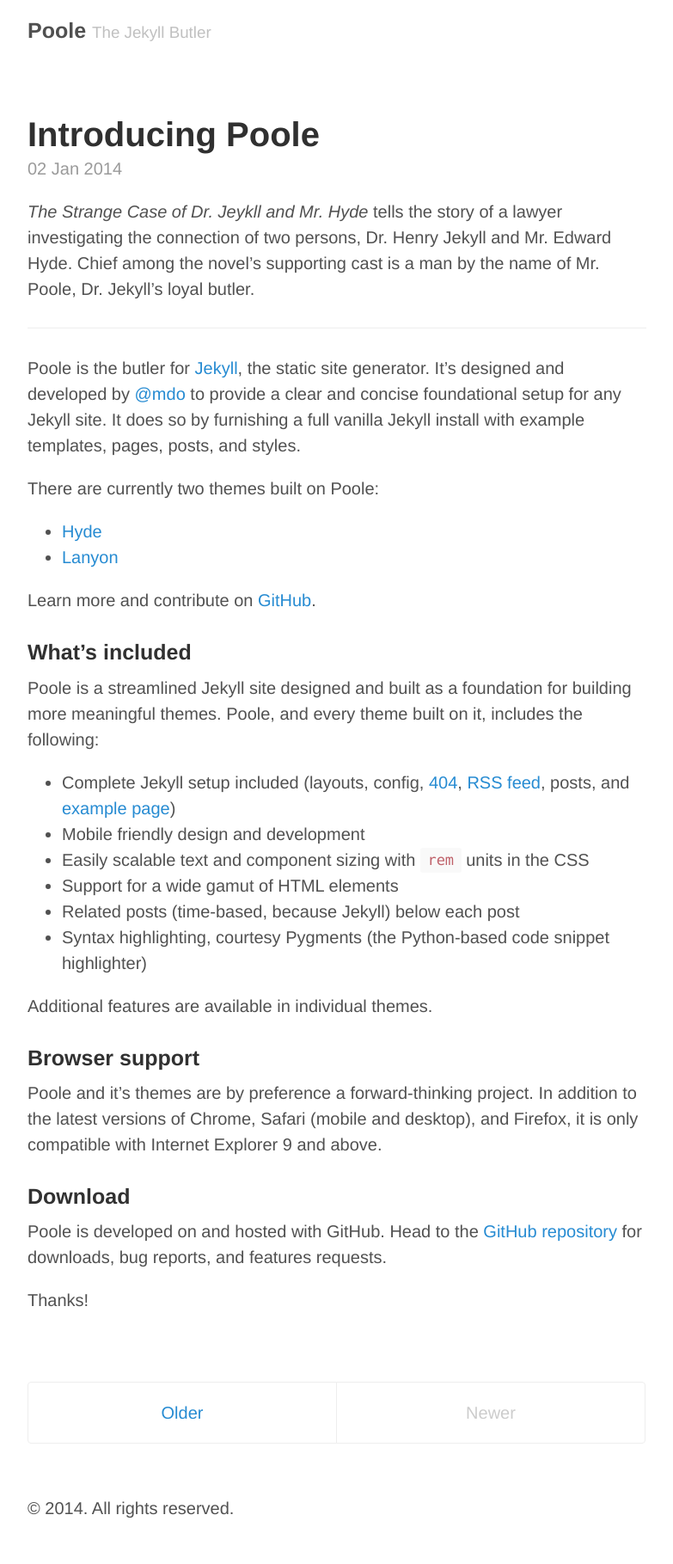
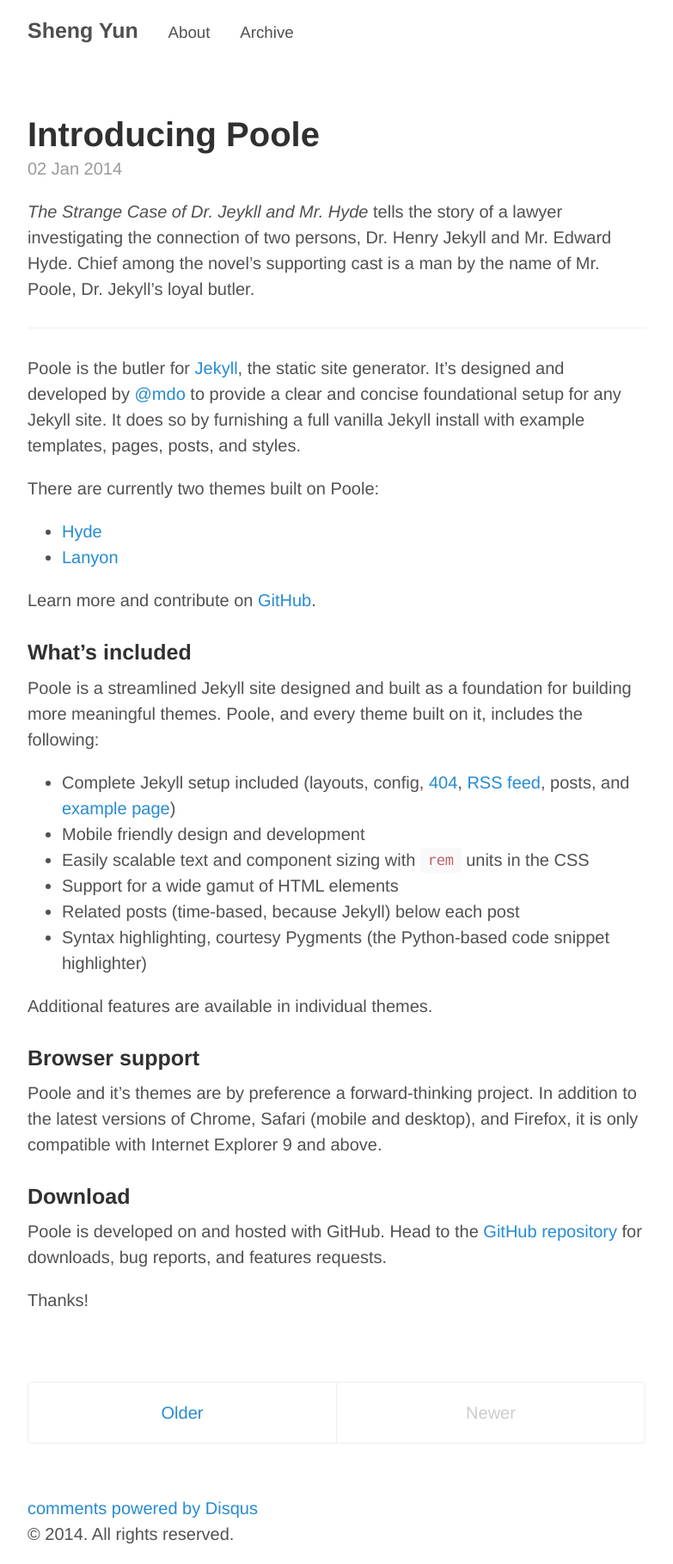
Before and after one commit to ShengYun/ShengYun.github.io, a Jekyll site: the page built from index.html, in a window 1280 px wide. Shown: the whole page at 86% size, without its empty margins (248-1031 px from the left). Built offline with Jekyll 4.4.1, drawn with Linux system fonts in a browser that asks for light colours; Markdown is read by kramdown in place of the engine named in the settings; the list of posts is cut into pages by our own code; before the commit the page ends 1789 px from its top, so only the background shows below that.

Commit message:
config blog due to http://joshualande.com/jekyll-github-pages-poole/

```diff
--- a/_config.yml
+++ b/_config.yml
@@ -6,9 +6,9 @@ pygments:         true
 permalink:        pretty
 
 # Setup
-title:            Poole
-tagline:          The Jekyll Butler
-url:              http://getpoole.com
+title:            Sheng Yun
+tagline:          Sheng Yun's Blog
+url:              http://shengyun.github.io
 paginate:         1
 baseurl:          /
 author:
@@ -20,3 +20,7 @@ author:
 version:          1.0.0
 github:
   repo:           https://github.com/poole/poole
+
+pages_list:
+    About: '/about'
+    Archive: '/archive'
--- /dev/null
+++ b/_includes/comments.html
@@ -0,0 +1,15 @@
+<!-- Add Disqus comments. -->
+<div id="disqus_thread"></div>
+<script type="text/javascript">
+  /* * * CONFIGURATION VARIABLES: EDIT BEFORE PASTING INTO YOUR WEBPAGE * * */
+  var disqus_shortname = '<USERNAME>'; // required: replace example with your forum shortname
+
+  /* * * DON'T EDIT BELOW THIS LINE * * */
+  (function() {
+    var dsq = document.createElement('script'); dsq.type = 'text/javascript'; dsq.async = true;
+    dsq.src = '//' + disqus_shortname + '.disqus.com/embed.js';
+    (document.getElementsByTagName('head')[0] || document.getElementsByTagName('body')[0]).appendChild(dsq);
+  })();
+</script>
+<noscript>Please enable JavaScript to view the <a href="http://disqus.com/?ref_noscript">comments powered by Disqus.</a></noscript>
+<a href="http://disqus.com" class="dsq-brlink">comments powered by <span class="logo-disqus">Disqus</span></a>
--- a/_layouts/default.html
+++ b/_layouts/default.html
@@ -9,11 +9,16 @@
       <div class="masthead">
         <h3 class="masthead-title">
           <a href="{{ site.baseurl }}" title="Home">{{ site.title }}</a>
-          <small>{{ site.tagline }}</small>
+          {% for page in site.pages_list %}
+          &nbsp;&nbsp;&nbsp;
+          <small><a href="{{ page[1]  }}">{{ page[0] }}</a></small>
+          {% endfor %}
         </h3>
       </div>
 
       {{ content }}
+
+      {% include comments.html %}
 
       <div class="footer">
         <p>
```
Also changed, not shown: archive.md (added, +10 -0 lines).
